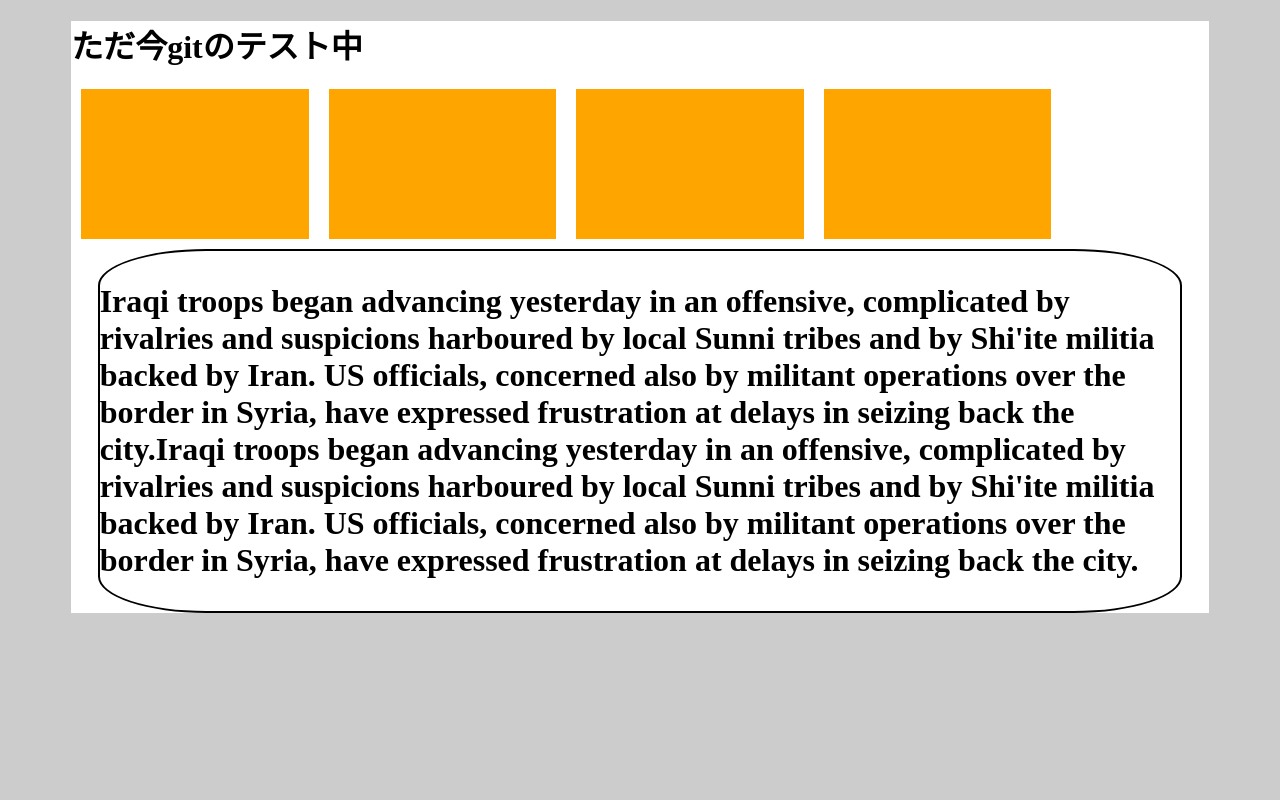
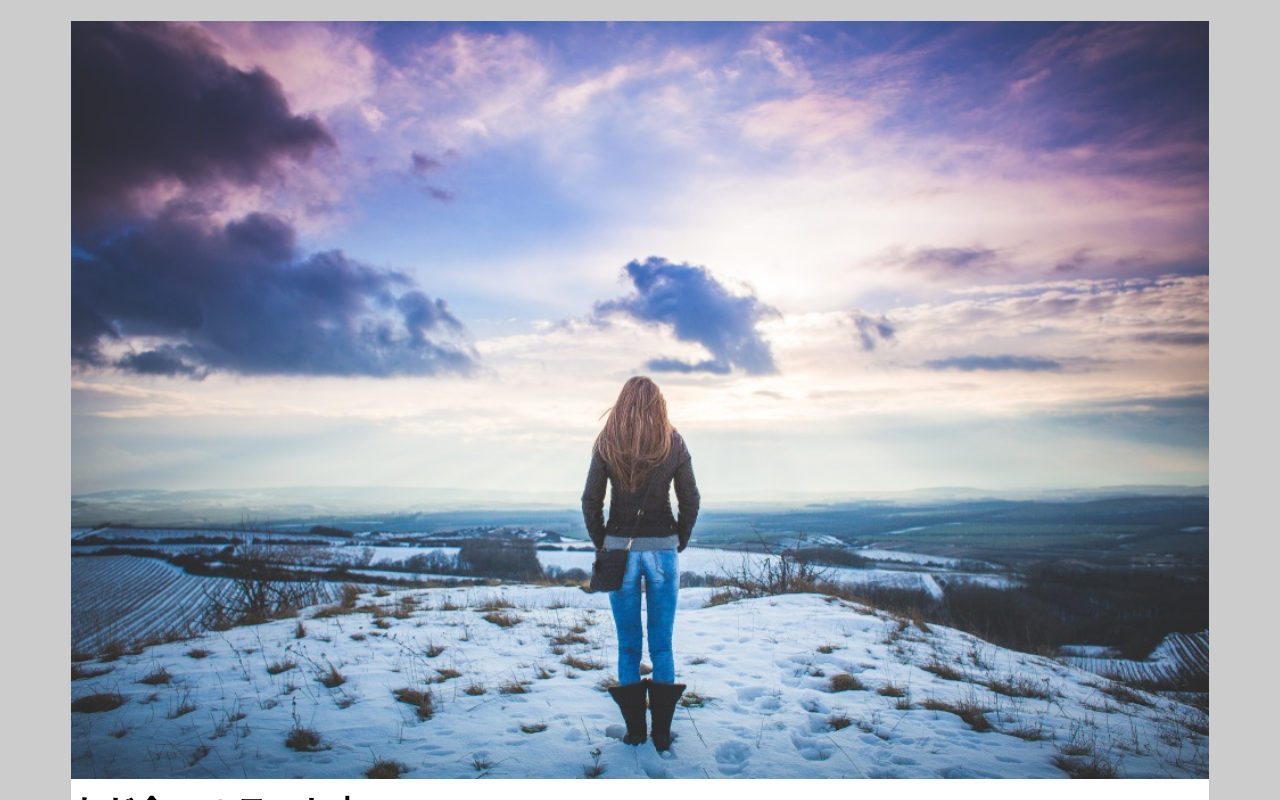
Before and after one commit to minori123/gittest, a plain HTML site: page index.html in a window 1280 px wide. Shown: the top 800 px of the page. Drawn offline with Linux system fonts and the light colour scheme.

Commit message:
topimage add

```diff
--- a/index.html
+++ b/index.html
@@ -7,7 +7,7 @@
 	</head>
 	<body>
 		<div class="container">
-			<h1>ただ今gitのテスト中<h1>
+			<h1><img src="./img/bg1.jpg" width="100%">ただ今gitのテスト中<h1>
 			<div class="boxes clearfix">
 				<div class="box">
 				</div>
--- a/style.css
+++ b/style.css
@@ -19,6 +19,10 @@ body{
 	background: #fff;
 }
 
+h1{
+	//visibility: hidden;
+}
+
 .boxes{
 	//display: inline-block;
 	margin: 10px auto;
```
Also changed, not shown: img/bg1.jpg (added).
